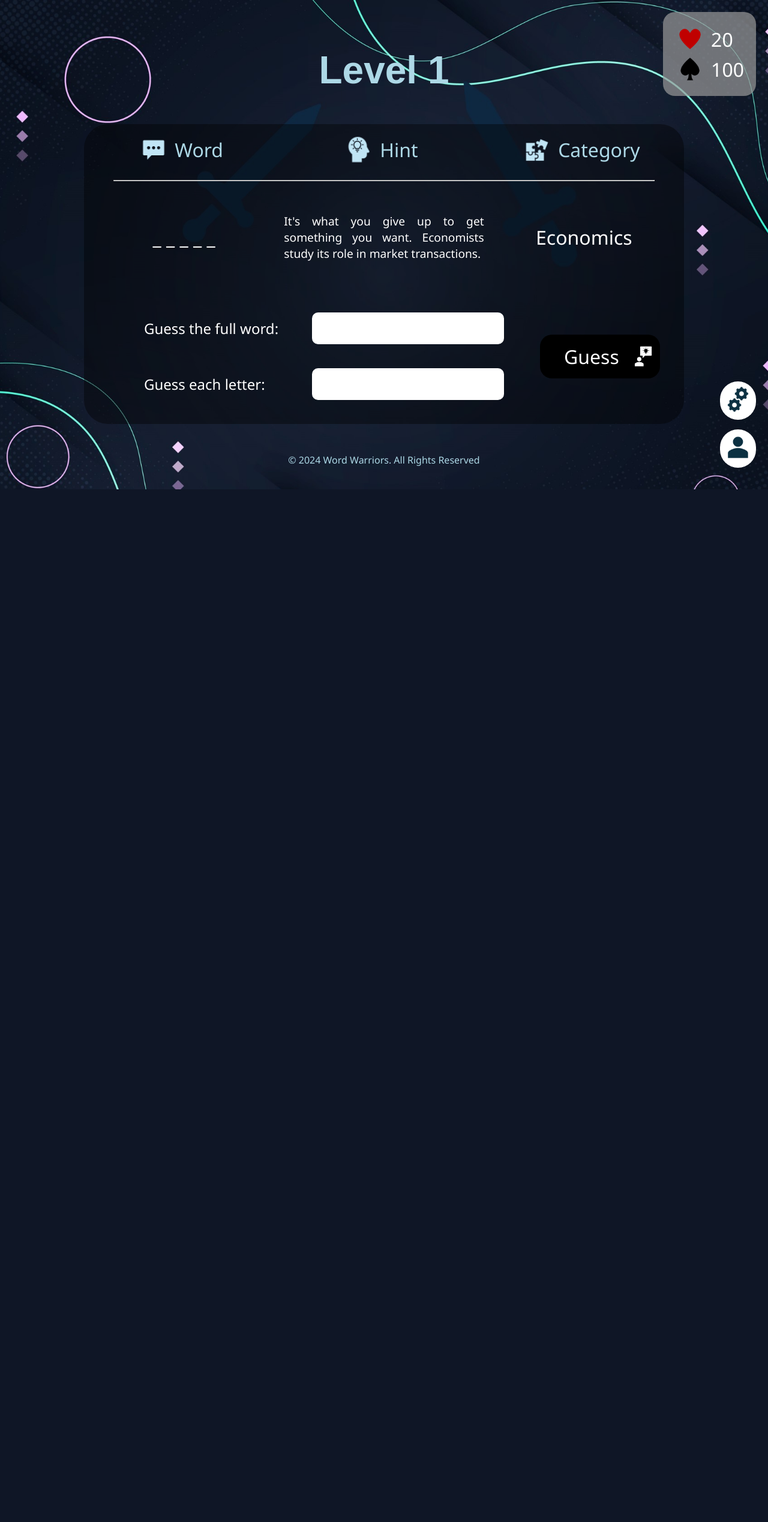
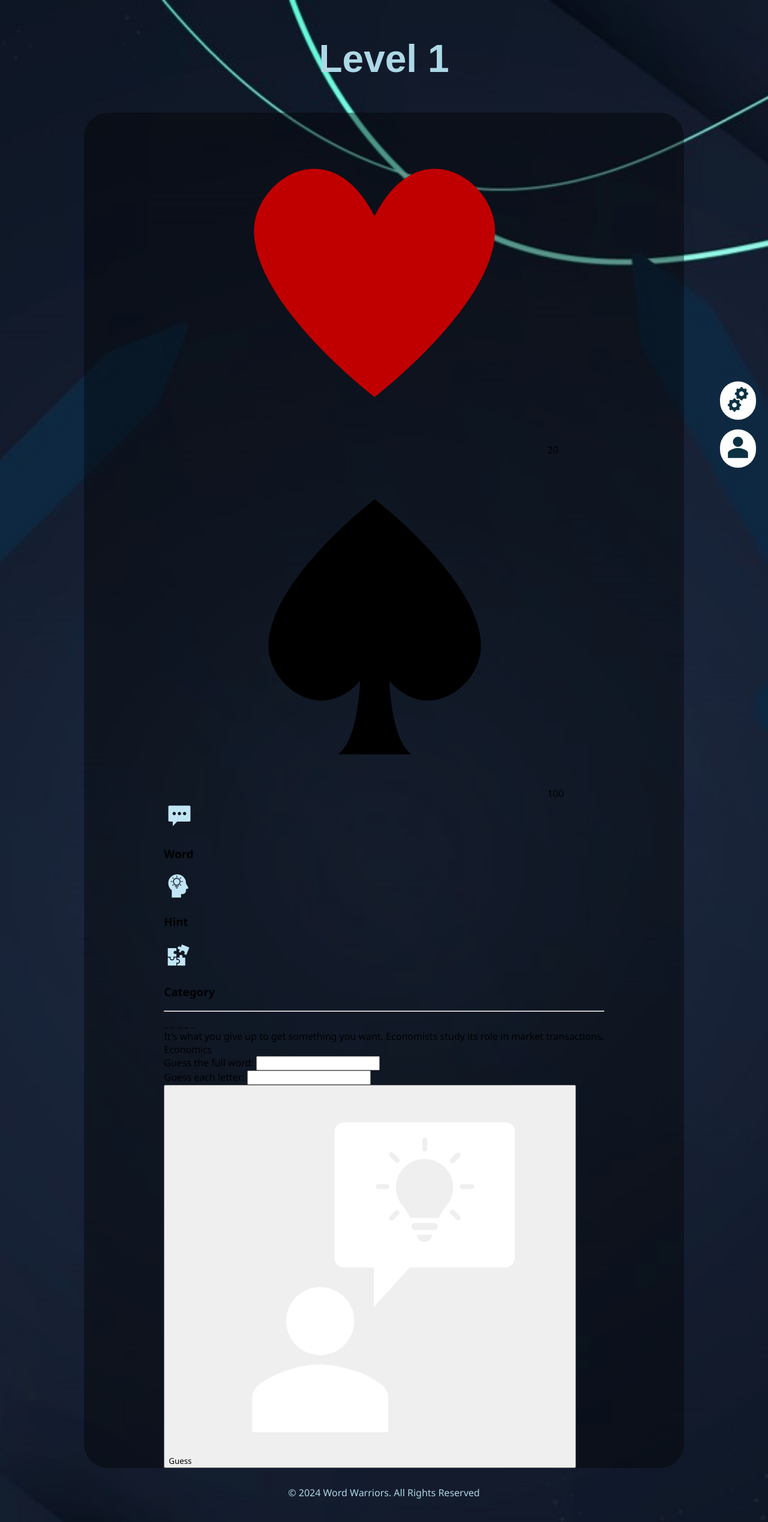
Before and after one commit to panhadng/hangman, a Django app: page /game in a window 1280 px wide. Shown: the whole page at 60% size. Before the commit the page ends 816 px from the top, so only its background shows below. Run offline with Django 4.2, Linux system fonts and the light colour scheme; some libraries are stand-ins or nearby versions; some web fonts are replaced.

Commit message:
more design rules

```diff
--- a/game/static/game/styles.css
+++ b/game/static/game/styles.css
@@ -169,176 +145,15 @@ main > span {
 .game-container {
   border-radius: 40px;
   width: 1000px;
-  height: 500px;
+  min-height: 500px;
+  height: auto;
   align-items: center;
   background-color: rgba(0, 0, 0, 0.4);
   display: flex;
   flex-direction: column;
+  justify-content: center;
 }
 
-.game-status {
-  position: fixed;
-  top: 20px;
-  right: 20px;
-  background-color: rgba(155, 155, 155, 0.7);
-  padding: 20px;
-  border: none;
-  border-radius: 20px;
-  display: flex;
-  flex-direction: column;
-  color: white;
-  font-size: 2rem;
-}
-
-.game-status .status-group {
-  align-items: center;
-  text-align: center;
-  display: flex;
-  flex-direction: row;
-}
-
-.game-status img {
-  height: 50px;
-  margin-right: 10px;
-}
-
-.level-contents {
-  width: 100%;
-  height: 100%;
-  display: flex;
-  flex-direction: column;
-}
-
-.level-contents > hr {
-  width: 90%;
-}
-
-.content-titles {
-  height: 100px;
-  display: flex;
-  flex-direction: row;
-  justify-content: space-between;
-  align-items: center;
-  width: 100%;
-}
-
-.content-title {
-  display: flex;
-  flex-direction: row;
-  justify-content: center;
-  flex: 1;
-  text-align: center;
-  align-items: center;
-}
-
-.content-title > h3 {
-  font-size: 2rem;
-  font-weight: normal;
-  color: lightblue;
-  margin: auto 10px;
-}
-.content-title > img {
-  width: 50px;
-  height: 50px;
-}
-
-.content-desc {
-  display: flex;
-  flex-direction: row;
-  justify-content: center;
-  color: white;
-  height: 200px;
-}
-
-.level-content:nth-child(1) {
-  font-size: 2rem;
-}
-
-.level-content:nth-child(2) {
-  font-size: 1.2rem;
-  text-align: justify;
-}
-
-.level-content:nth-child(3) {
-  font-size: 2rem;
-}
-
-.level-content {
-  display: flex;
-  flex-direction: row;
-  justify-content: center;
-  flex: 1;
-  text-align: center;
-  align-items: center;
-}
-
-.guess-form {
-  display: flex;
-  flex-direction: row;
-  justify-content: space-between;
-  align-items: center;
-  padding: 0 40px;
-  height: auto;
-  flex: 1;
-}
-
-.guess-form > button[type="submit"] {
-  color: white;
-  background-color: black;
-  border-radius: 20px;
-  border: none;
-  padding: 15px 40px;
-  font-size: 2rem;
-  display: flex;
-  flex-direction: row;
-  justify-content: space-evenly;
-  align-items: center;
-  width: 200px;
-}
-
-.guess-form > button[type="submit"] > img {
-  width: 40px;
-  margin-left: 10px;
-}
-
-.guess-form > button[type="submit"] > span {
-  margin-right: 10px;
-}
-
-.guess-form > button[type="submit"]:hover {
-  background-color: darkslategray;
-}
-
-.input-guess {
-  display: flex;
-  flex-direction: column;
-  text-align: left;
-  flex: 1;
-  padding: 20px 40px;
-}
-
-.guesses {
-  display: flex;
-  flex-direction: row;
-  margin: 20px;
-  color: white;
-  align-items: center;
-}
-
-.guesses label,
-.guesses input {
-  font-size: 1.5rem;
-  width: 100%;
-  flex: 1;
-}
-
-.guesses input {
-  border-radius: 10px;
-  padding: 10px 20px;
-  border: none;
-  color: black;
-  font-weight: bolder;
-}
 
 /* leaderboard section */
 .leaderboard-container {
--- a/game/templates/game/layout.html
+++ b/game/templates/game/layout.html
@@ -14,19 +14,24 @@ function drawBasic() {
 
       var data = google.visualization.arrayToDataTable([
         ['Subject', 'Score', { role: 'style' }],
-        ['Economics', 50,'#196b24'],
-        ['Math', 40, '#46b1e1'],
-        ['Politics', 35, '#46b1e1'],
-        ['Physics', 30, '#46b1e1'],
-        ['Commerce', 20, '#c00000']
+        ['Economics', 90,'#196b24'],
+        ['Math', 80, '#46b1e1'],
+        ['Politics', 70, '#46b1e1'],
+        ['Physics', 55, '#46b1e1'],
+        ['Commerce', 40, '#c00000']
       ]);
 
       var options = {
         title: 'Average Score by Categories',
+        titleTextStyle: {
+        color: '#FFF'},
         chartArea: {width: '50%'},
+        backgroundColor: 'none',
         hAxis: {
-          minValue: 0
-        },
+        textStyle:{color: '#FFF'}},
+        vAxis: {
+        textStyle:{color: '#FFF'}},
+        legend: {position: 'none'},
       };
 
       var chart = new google.visualization.BarChart(document.getElementById('chart_div'));
--- a/game/templates/game/leaderboard.html
+++ b/game/templates/game/leaderboard.html
@@ -10,7 +10,7 @@
     <div class="pyramid">
       <p><img src="{% static "game/images/pyramidpic.png" %}">MVP Pyramid</p>
     <div class="pyramid-display">
-         <div class="top">Jon Snow</div>
+         <div class="top" style="line-height: 160px;">Jon Snow</div>
          <div class="mid" style="border: 2px solid;">Tyrion Lannister</div>
          <div class="bottom">Arya Stark</div>
     </div>
--- a/game/views.py
+++ b/game/views.py
@@ -28,8 +28,6 @@ def leaderboard(request):
 def profile(request):
     return render(request, "game/profile.html")
 
-def chart(request):
-    return render(request, "game/chart.html")
 # Game Views
 
 
```
Also changed, not shown: other parts of game/static/game/styles.css (+96 -24 lines), game/templates/game/profile.html (+14 -7 lines), db.sqlite3, game/static/game/images/profile-badge.png (deleted).
